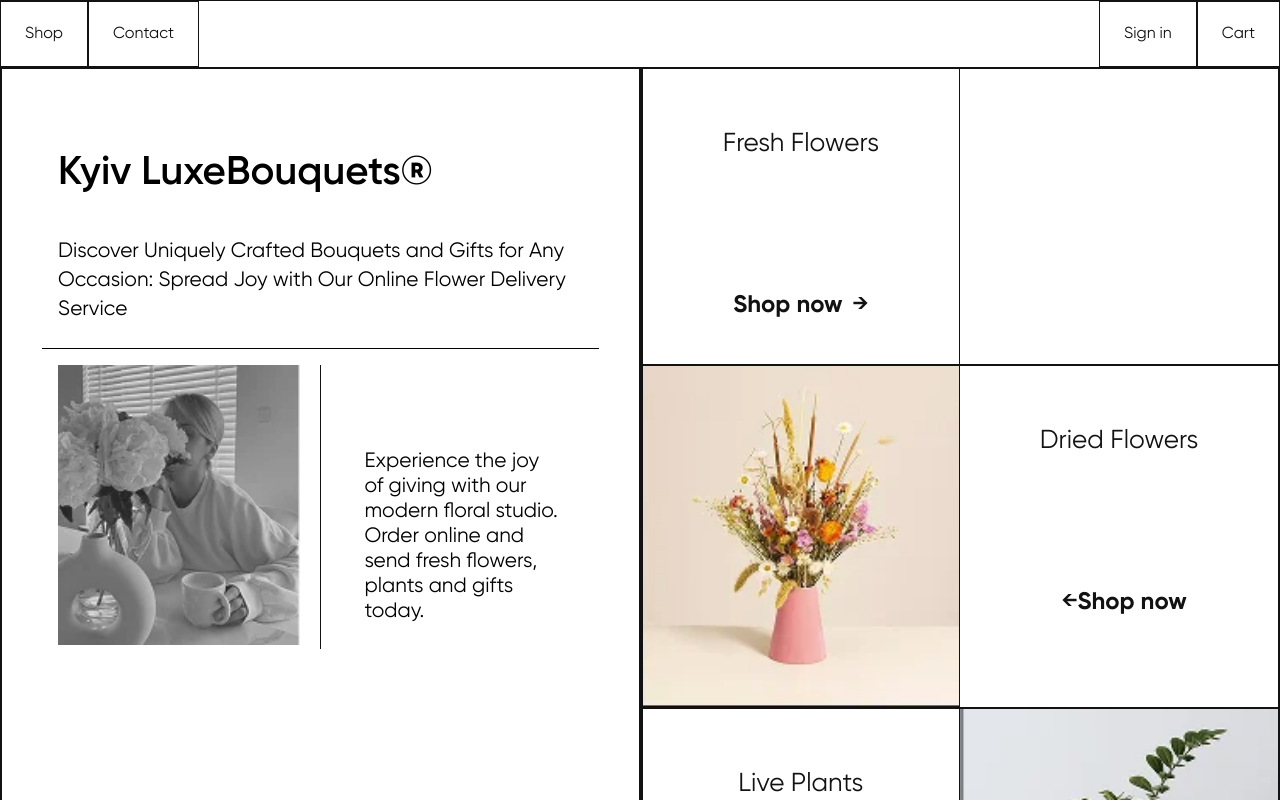
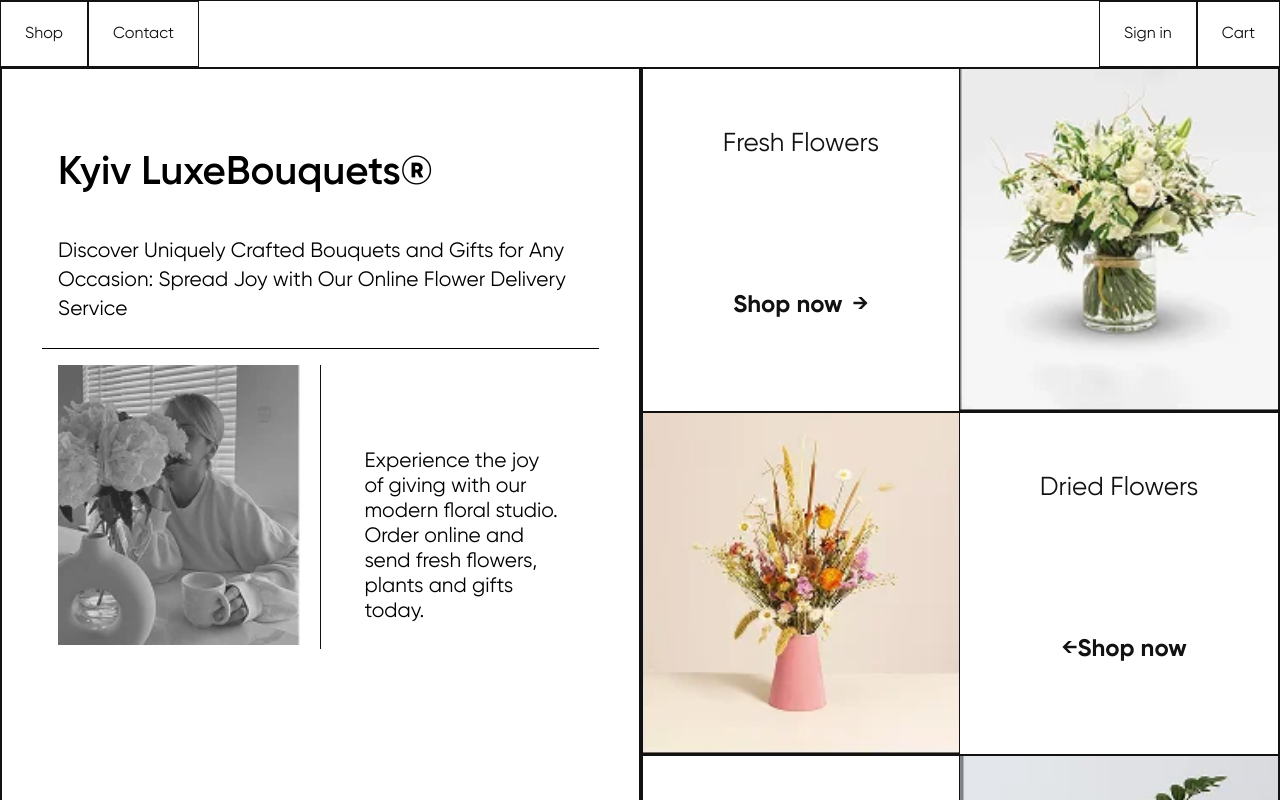
Before and after one commit to AV65/flower-e-commerce-site, a React (Create React App) app in the folder frontend/: page / in a window 1280 px wide. Shown: the top 800 px of the page. Built offline with nearby package versions, Linux system fonts and the light colour scheme.

Commit message:
another edit

```diff
--- a/frontend/src/Components/Shop.jsx
+++ b/frontend/src/Components/Shop.jsx
@@ -1,3 +1,4 @@
+// ...existing code...
 import './Shop.css';
 import Fresh from '../assets/fresh.webp';
 import Dried from '../assets/dried.webp';
@@ -17,6 +18,13 @@ const Category = () => {
                     <div className="fresh-text">
                         <h3>Fresh Flowers</h3>
                         <div className="shop-arrow"><p>Shop now<span>&#8594;</span></p></div>
+                    </div>
+                </Link>
+
+                {/* Added fresh image link (mirrors Live section) */}
+                <Link to="/category/Fresh-flowers">
+                    <div className="fresh-img">
+                        <img src={Fresh} alt="fresh flowers link" />
                     </div>
                 </Link>
 
@@ -92,3 +100,4 @@ const Category = () => {
 }
 
 export default Category;
+// ...existing code...
```
